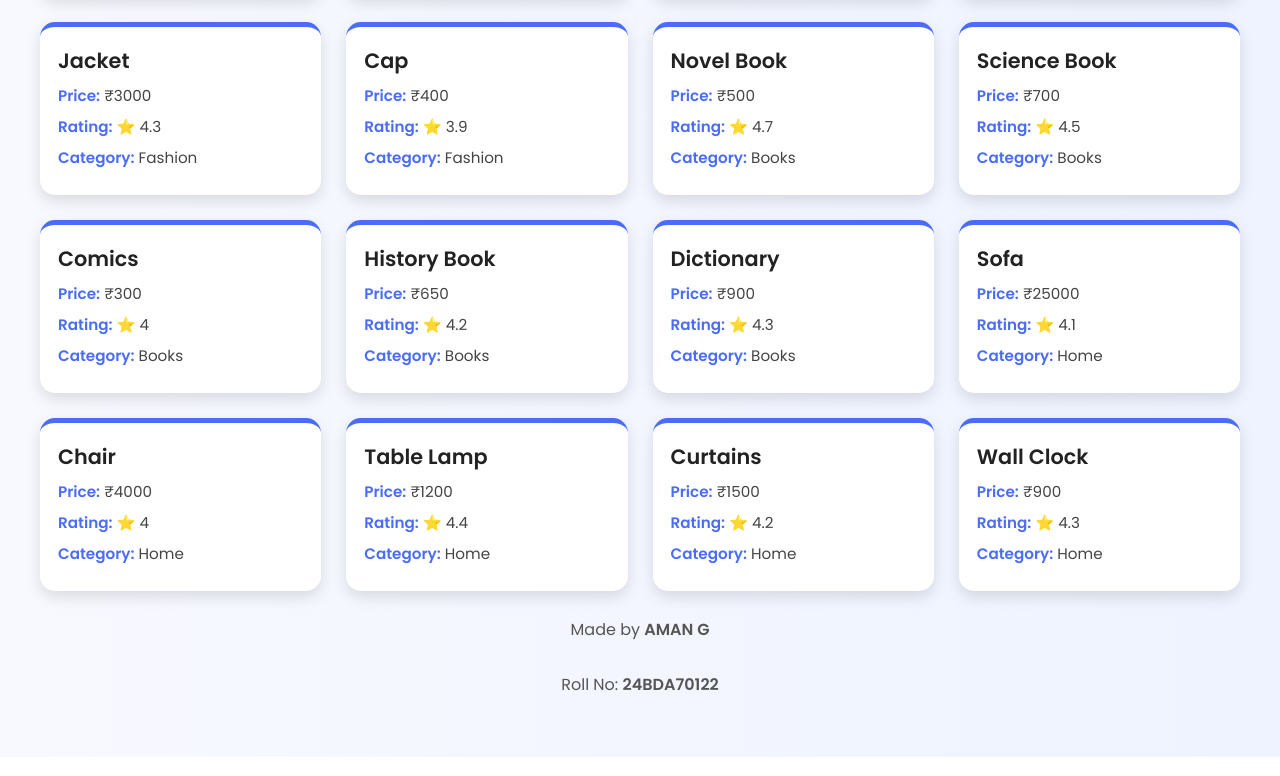
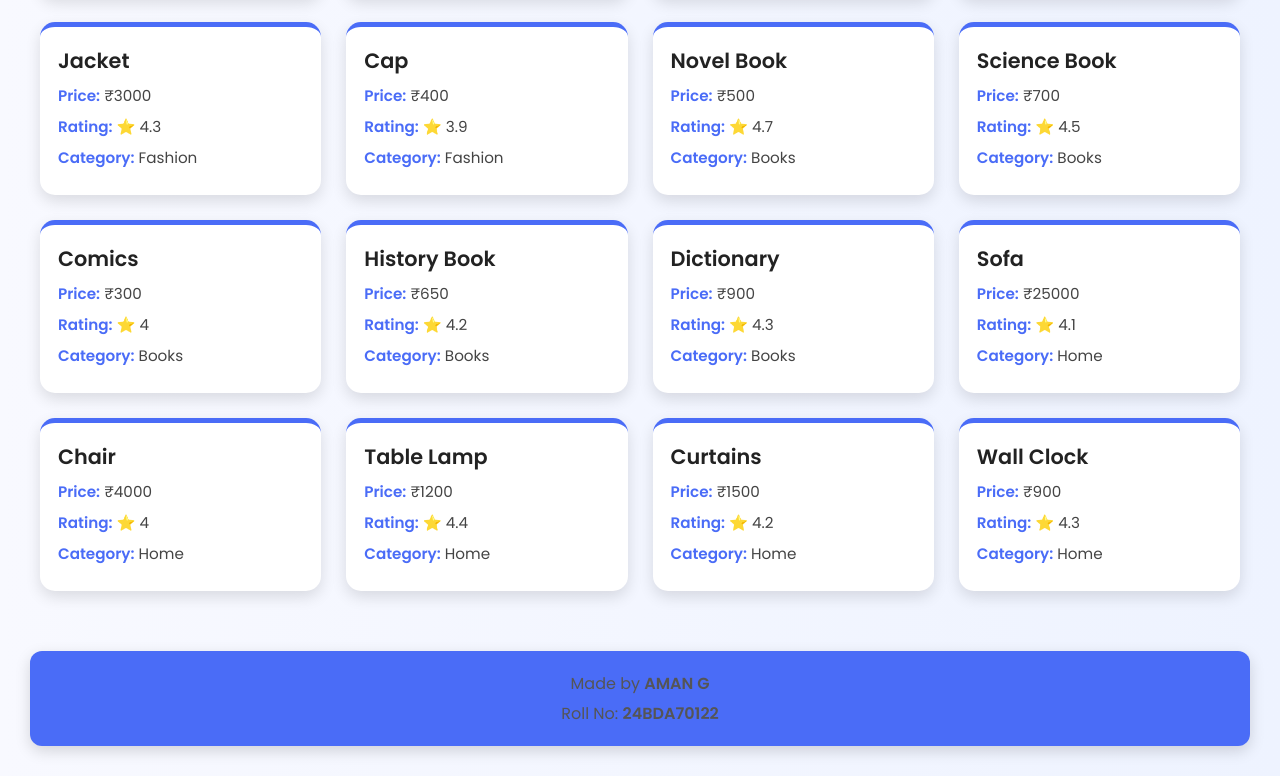
Before and after one commit to just-aman07/HTML-Practice-2, a plain HTML site: page index.html in a window 1280 px wide. Shown: the part 647-1423 px from the top of the page. Drawn offline with Linux system fonts and the light colour scheme.

Commit message:
Add footer styling to style.css
Added footer styling for improved layout and design.

```diff
--- a/style.css
+++ b/style.css
@@ -112,3 +112,19 @@
     text-align: center;
   }
 }
+
+/* ✅ Footer Styling */
+footer {
+  margin-top: 50px;
+  padding: 15px;
+  background: #4a6cf7;
+  color: white;
+  border-radius: 12px;
+  font-size: 15px;
+  text-align: center;
+  box-shadow: 0 5px 15px rgba(0, 0, 0, 0.15);
+}
+
+footer p {
+  margin: 5px 0;
+}
```
